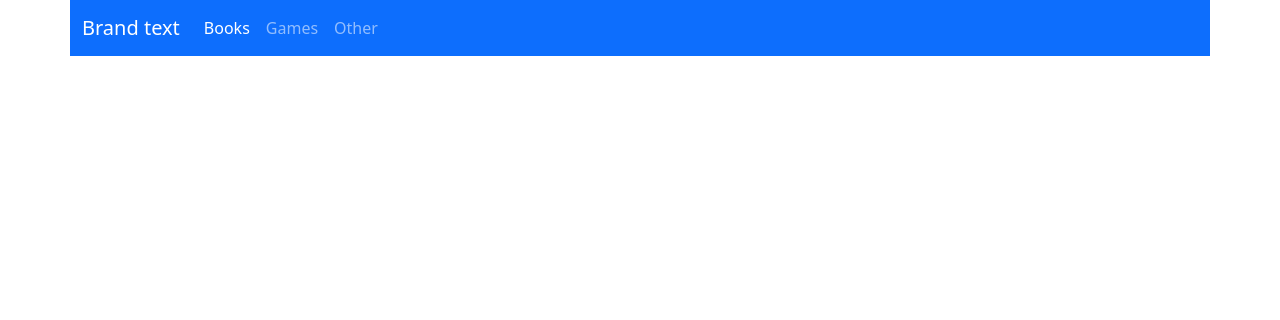
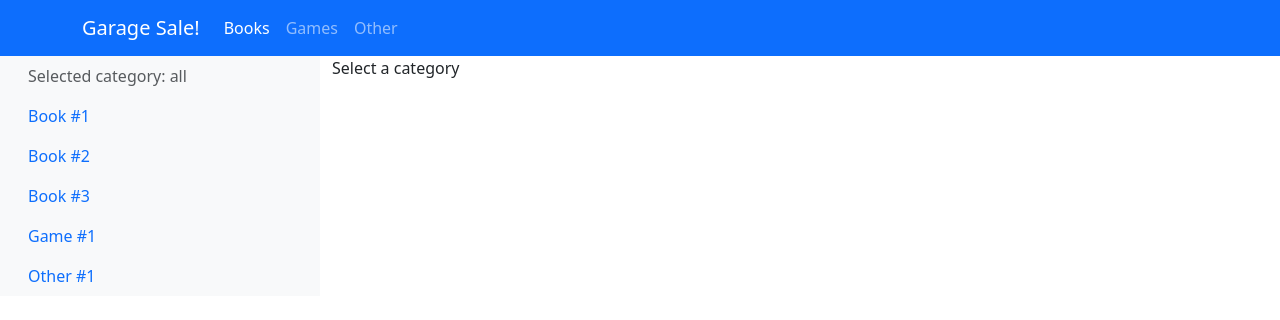
Before and after one commit to liveweird/garage-web, a Next.js app: page / in a window 1280 px wide. Shown: the top 320 px of the page. Built offline with nearby package versions, Linux system fonts and the light colour scheme.

Commit message:
Both top & left menu work pretty much as intended, 'all' categeries added

```diff
--- a/app/components/LeftMenu.tsx
+++ b/app/components/LeftMenu.tsx
@@ -1,4 +1,4 @@
-import { Item, getItems } from "../services/GetItems";
+import { getItems } from "../services/GetItems";
 
 type LeftMenuProps = {
   selectedCategoryId: string;
@@ -7,10 +7,16 @@ type LeftMenuProps = {
 };
 
 export default function LeftMenu({ selectedCategoryId, selectedItemId, onItemSelect }: LeftMenuProps) {
-  const items = getItems().filter(item => item.categoryId === selectedCategoryId);
+  const items =
+    selectedCategoryId !== '' ?
+      getItems().filter(item => item.categoryId === selectedCategoryId) :
+      getItems();
 
   return (
     <ul className="nav flex-column">
+      <li className="nav-item">
+        <button className="nav-link disabled" aria-disabled="true">Selected category: {selectedCategoryId !== '' ? selectedCategoryId : "all"}</button>
+      </li>
       {items.map((item) => (
         <li key={item.id} className="nav-item">
           <button
--- a/app/components/TopMenu.tsx
+++ b/app/components/TopMenu.tsx
@@ -1,18 +1,20 @@
 'use client';
 
-import { Category, getCategories }from "../services/GetCategories";
+import { getCategories }from "../services/GetCategories";
 
 type TopMenuProps = {
-  selectedCategoryId: string;
   onCategorySelect: (newCategoryId: string) => void;
 };
 
-export default function TopMenu({ selectedCategoryId, onCategorySelect }: TopMenuProps) {
+export default function TopMenu({ onCategorySelect }: TopMenuProps) {
   return (
     <>
       <nav className="navbar sticky-top bg-primary navbar-expand-lg" data-bs-theme="dark">
         <div className="container">
-          <a className="navbar-brand" href="#">Brand text</a>
+          <a className="navbar-brand" href="#" onClick={(e) => {
+            e.preventDefault();
+            onCategorySelect('');
+          }}>Garage Sale!</a>
           <div className="collapse navbar-collapse" id="navbarSupportedContent">
             <ul className="navbar-nav me-auto mb-2 mb-lg-0">
               {getCategories().map((item, index) => (
--- a/app/page.tsx
+++ b/app/page.tsx
@@ -21,6 +21,7 @@ export default function Home() {
     setState({
       ...state,
       selectedCategoryId: newCategoryId,
+      selectedItemId: '',
     });
   }
 
@@ -34,10 +35,9 @@ export default function Home() {
   return (
     <div className={styles.page}>
       <main className={styles.main}>
-        <div className="container">
+        <div className="container-fluid">
           <div className="row">
             <TopMenu
-              selectedCategoryId={state.selectedCategoryId}
               onCategorySelect={handleCategorySelect}
             />
           </div>
@@ -50,7 +50,13 @@ export default function Home() {
               />
             </div>
             <div className="col-md-9">
-              {state.selectedCategoryId}
+              {
+                state.selectedCategoryId === '' ?
+                <div className="text-left">Select a category</div> :
+                state.selectedItemId === '' ?
+                <div className="text-left">Select an item</div> :
+                <div>{state.selectedItemId}</div>
+              }
             </div>
           </div>
         </div>
```
Also changed, not shown: 1 other file (tests, documents, lock files or other folders).
